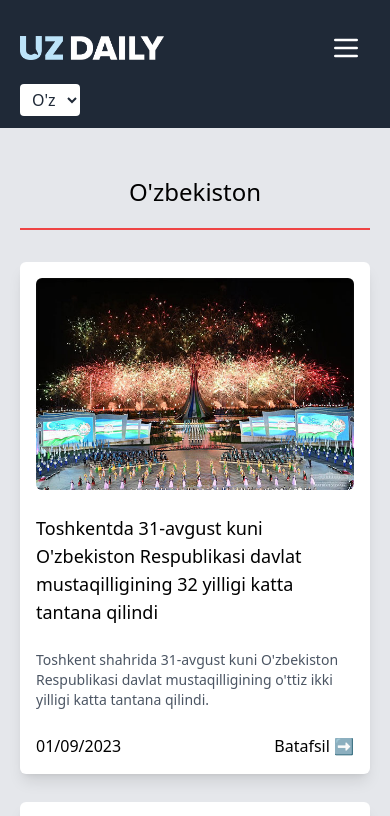
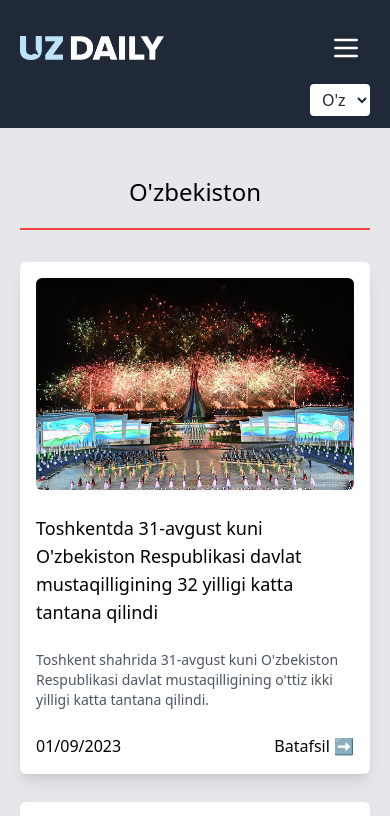
Before and after one commit to Zuhriddin-Devs/uz-daily-uz, a React (Vite) app: page / in a window 390 px wide. Shown: the top 816 px of the page. Built offline with nearby package versions, Linux system fonts and the light colour scheme.

Commit message:
The language selection will move to the right in select responsiveness

```diff
--- a/src/components/Header.jsx
+++ b/src/components/Header.jsx
@@ -114,7 +114,7 @@
                     </nav>
                 </div>
                 <div>
-                    <div className="flex items-center justify-start space-x-5">
+                    <div className="flex items-center justify-end space-x-5">
                         <select
                             id="languageSelect"
                             className="py-1 px-2 bg-white text-gray-800 rounded outline-none"
```
